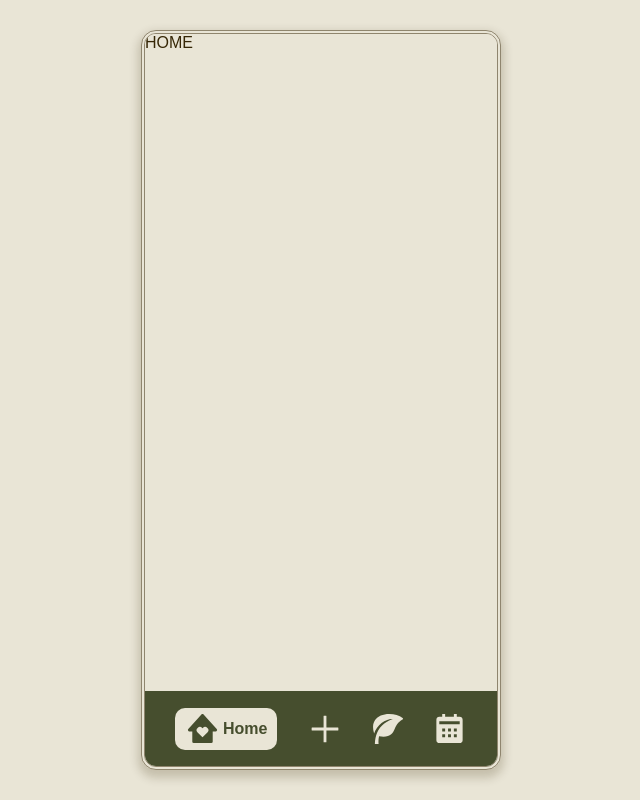
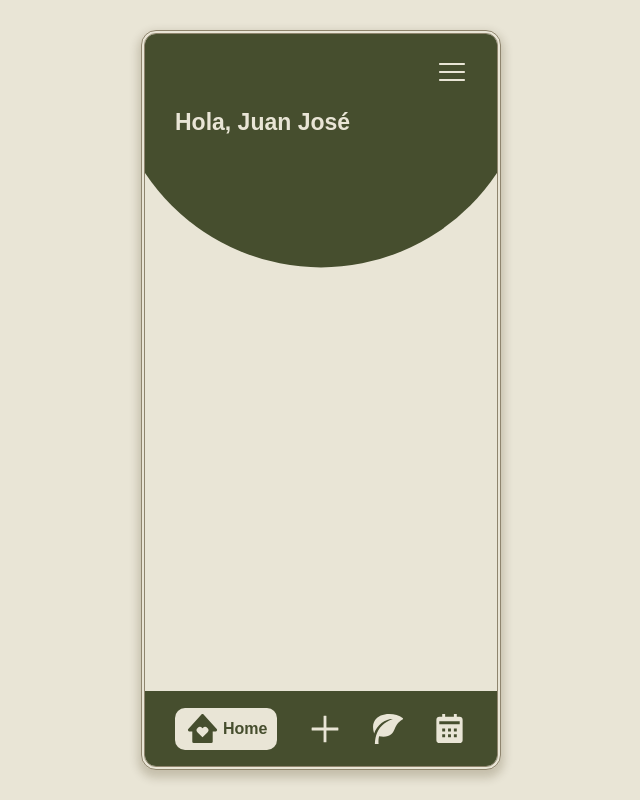
Before and after one commit to pabletefatimarocio/mandragora, a Next.js app: page /home in a window 1280 px wide. Shown: the whole page, without its empty margins (319-959 px from the left). Built offline with nearby package versions, Linux system fonts and the light colour scheme; a web font is replaced by a local one.

Commit message:
Menu component and Home svgbg

```diff
--- a/src/app/(mandragora)/MandragoraLayout.module.css
+++ b/src/app/(mandragora)/MandragoraLayout.module.css
@@ -1,6 +1,6 @@
 .container{
     height: 100%;
     display: grid;
-    grid-template-rows: 1fr 75px;
+    grid-template-rows: 75px 1fr 75px;
     background-color: var(--beige);
 }
--- a/src/app/(mandragora)/home/HomePage.module.css
+++ b/src/app/(mandragora)/home/HomePage.module.css
@@ -0,0 +1,22 @@
+.container {
+  position: relative;
+  z-index: 1;
+  padding: 0px 30px 20px 30px;
+}
+
+.bgSvg {
+  position: absolute;
+  top: 0;
+  left: 0;
+  z-index: -1;
+}
+
+.bgSvg circle {
+  fill: var(--green);
+}
+
+.welcome{
+    color: var(--beige);
+    font-size: 23px;
+
+}
--- a/src/app/(mandragora)/home/page.jsx
+++ b/src/app/(mandragora)/home/page.jsx
@@ -2,6 +2,11 @@ import styles from "./HomePage.module.css";
 
 export default function HomePage(){
     return(
-        <div>HOME</div>
+        <div className={styles.container}>
+            <h1 className={styles.welcome}>Hola, Juan José</h1>
+            <svg viewBox="0 0 20 20" fill="none" className={styles.bgSvg}>
+                <circle cx='10' cy='-3' r='12' />
+            </svg>
+        </div>
     )
 }
--- a/src/app/(mandragora)/layout.jsx
+++ b/src/app/(mandragora)/layout.jsx
@@ -1,11 +1,13 @@
 import styles from "./MandragoraLayout.module.css";
 import Navbar from "@/components/Navbar.jsx";
+import Menu from "@/components/Menu.jsx";
 
-export default function MandragoraLayout({children}){
-    return(
-        <div className={styles.container}>
-            {children}
-            <Navbar />
-        </div>
-    )
+export default function MandragoraLayout({ children }) {
+  return (
+    <div className={styles.container}>
+      <Menu />
+      {children}
+      <Navbar />
+    </div>
+  );
 }
--- /dev/null
+++ b/src/components/Menu.jsx
@@ -0,0 +1,19 @@
+"use client";
+
+import styles from "./styles/Menu.module.css";
+import { RxHamburgerMenu } from "react-icons/rx";
+import { usePathname } from "next/navigation";
+
+export default function Menu() {
+  const pathname = usePathname();
+
+  return (
+    <div
+      className={`${styles.containerMenu} ${
+        pathname === "/home" ? styles.homeVariant : undefined
+      }`}
+    >
+      <RxHamburgerMenu />
+    </div>
+  );
+}
--- /dev/null
+++ b/src/components/styles/Menu.module.css
@@ -0,0 +1,13 @@
+.containerMenu {
+  display: flex;
+  flex-direction: row-reverse;
+  align-items: center;
+  justify-content: space-between;
+  padding: 30px;
+  font-size: 30px;
+}
+
+.homeVariant {
+  background-color: var(--green);
+  color: var(--beige);
+}
```
